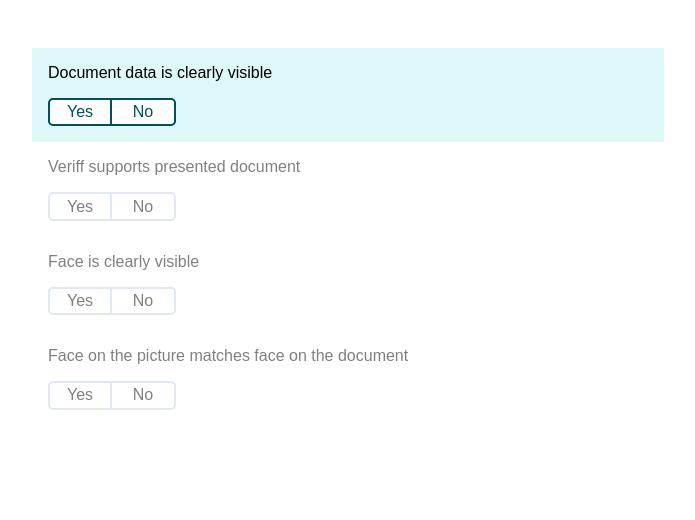
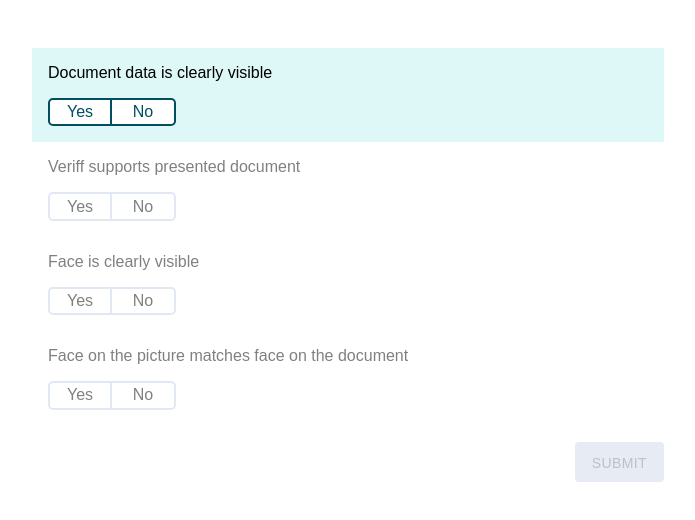
Before and after one commit to hosseinAMD/veriff-task, a React (Create React App) app: page / in a window 1280 px wide. Shown: the top 520 px of the page, without its empty margins (292-987 px from the left). Built offline with nearby package versions, Linux system fonts and the light colour scheme.

Commit message:
feat: submit button ui and disable mode done

```diff
--- a/src/components/switch-input/switch-input.tsx
+++ b/src/components/switch-input/switch-input.tsx
@@ -70,6 +70,7 @@ const SwitchInput: React.FC<SwitchInputProps> = ({
       <p className="switch__description">{description}</p>
       <div className="switch__control">
         <button
+          type="button"
           disabled={disabled}
           className={`switch__control__btn ${
             value === AnswerResult.YES ? 'active' : ''
@@ -79,6 +80,7 @@ const SwitchInput: React.FC<SwitchInputProps> = ({
           {t('yes')}
         </button>
         <button
+          type="button"
           disabled={disabled}
           className={`switch__control__btn ${
             value === AnswerResult.NO ? 'active' : ''
--- a/src/i18n/index.ts
+++ b/src/i18n/index.ts
@@ -1,7 +1,7 @@
 import { enStrings } from './en';
 
 const translate = (key: string) => {
-  return enStrings[key];
+  return enStrings[key] || key;
 };
 
 export default translate;
--- /dev/null
+++ b/src/pages/home/home.css
@@ -0,0 +1,6 @@
+.form-control {
+  display: flex;
+  flex-direction: row;
+  justify-content: flex-end;
+  padding-top: 1rem;
+}
--- a/src/pages/home/home.tsx
+++ b/src/pages/home/home.tsx
@@ -1,10 +1,13 @@
+import Button from 'components/button/button';
 import SectionLoader from 'components/section-loader/section-loader';
 import SwitchInput from 'components/switch-input/switch-input';
 import { useFetch } from 'hooks/use-fetch';
 import { Answer, AnswerResult } from 'models/Answer';
 import { Check } from 'models/Check';
-import React, { useCallback, useState } from 'react';
+import React, { FormEvent, useCallback, useMemo, useState } from 'react';
 import { fetchChecks } from 'services/api';
+import t from 'i18n';
+import './home.css';
 
 const Home: React.FC = () => {
   const [checks, setChecks] = useState<Check[]>([]);
@@ -26,14 +29,30 @@ const Home: React.FC = () => {
     setAnswers(clonedAnswers);
   };
 
+  const isSubmitDisabled = useMemo(() => {
+    let yesCounts = 0;
+    let noCounts = 0;
+    const values = Object.values(answers).filter((item) => item !== undefined);
+    values.forEach((val) => {
+      if (val === AnswerResult.NO) noCounts += 1;
+      if (val === AnswerResult.YES) yesCounts += 1;
+    });
+    return !(yesCounts === checks.length || noCounts > 0);
+  }, [answers, checks]);
+
+  const handleFormSubmit = (e: FormEvent) => {
+    e.preventDefault();
+    console.log('answers', answers);
+  };
+
   return (
-    <div>
+    <form onSubmit={handleFormSubmit}>
       <SectionLoader
         loading={loading}
         error={error}
         onTryAgain={fetchApi}
         render={() => (
-          <div>
+          <>
             {checks.map(({ id, description }, index) => {
               const prevCheck =
                 index !== 0 ? answers[checks[index - 1].id] : AnswerResult.YES;
@@ -48,10 +67,15 @@ const Home: React.FC = () => {
                 />
               );
             })}
-          </div>
+            <div className="form-control">
+              <Button type="submit" disabled={isSubmitDisabled}>
+                {t('submit')}
+              </Button>
+            </div>
+          </>
         )}
       />
-    </div>
+    </form>
   );
 };
 
```
